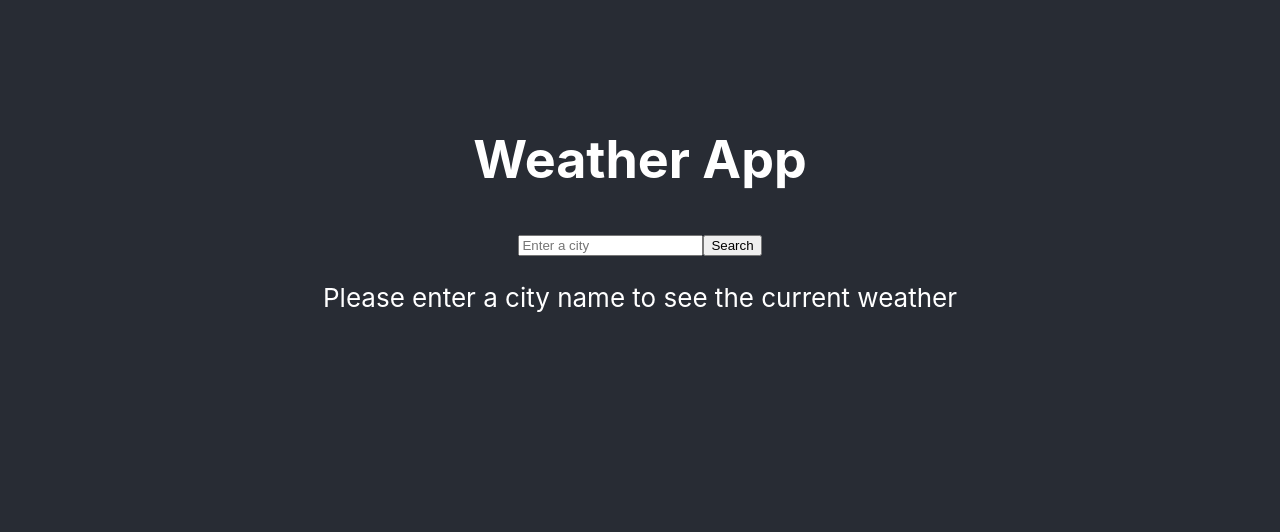
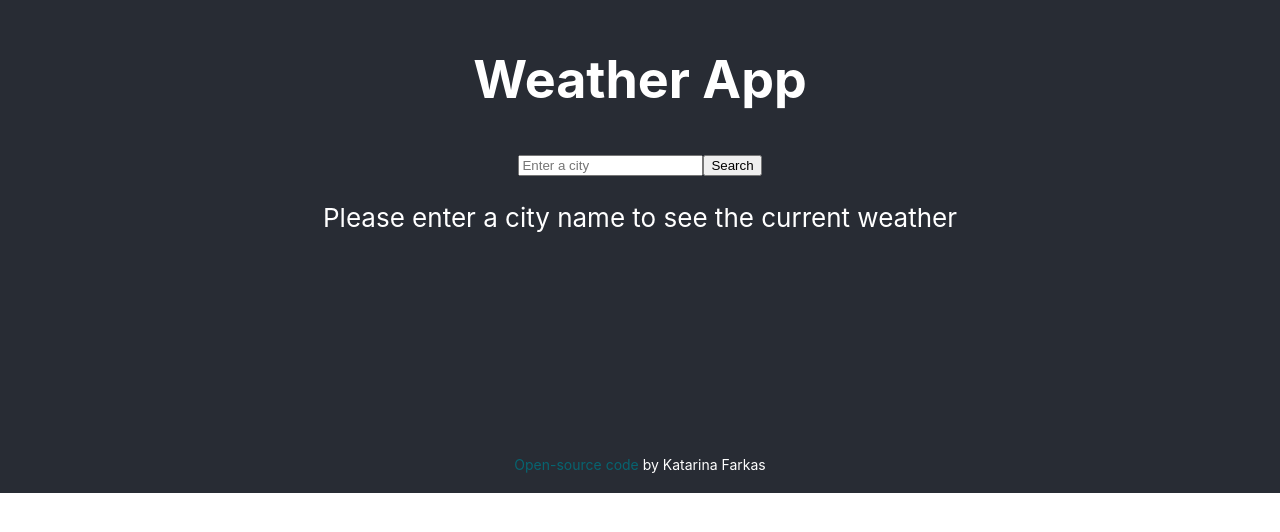
Before and after one commit to Katarina-411/react-weather-app, a React (Create React App) app: page / in a window 1280 px wide. Shown: the part 184-716 px from the top of the page. Built offline with nearby package versions, Linux system fonts and the light colour scheme.

Commit message:
Add Footer with GitHub link

```diff
--- a/src/App.css
+++ b/src/App.css
@@ -15,7 +15,7 @@
 
 .App-header {
   background-color: #282c34;
-  min-height: 100vh;
+  min-height: 80vh;
   display: flex;
   flex-direction: column;
   align-items: center;
@@ -23,7 +23,20 @@
   font-size: calc(10px + 2vmin);
   color: white;
 }
+.App-footer {
+  background-color: #282c34;
+  font-size: 14px;
+  color: white;
+  padding-bottom: 20px;
+}
 
+.App-footer a {
+  color: #076470;
+  text-decoration: none;
+}
+.App-footer a:hover {
+  font-weight: 700;
+}
 .App-link {
   color: #61dafb;
 }
--- a/src/App.js
+++ b/src/App.js
@@ -9,6 +9,16 @@ function App() {
         <h1>Weather App</h1>
         <Search />
       </header>
+      <footer className="App-footer">
+        <a
+          href="https://github.com/Katarina-411/react-weather-app.git"
+          target="blank"
+          rel="no-referrer"
+        >
+          Open-source code
+        </a>
+        <span> by Katarina Farkas</span>
+      </footer>
     </div>
   );
 }
```
